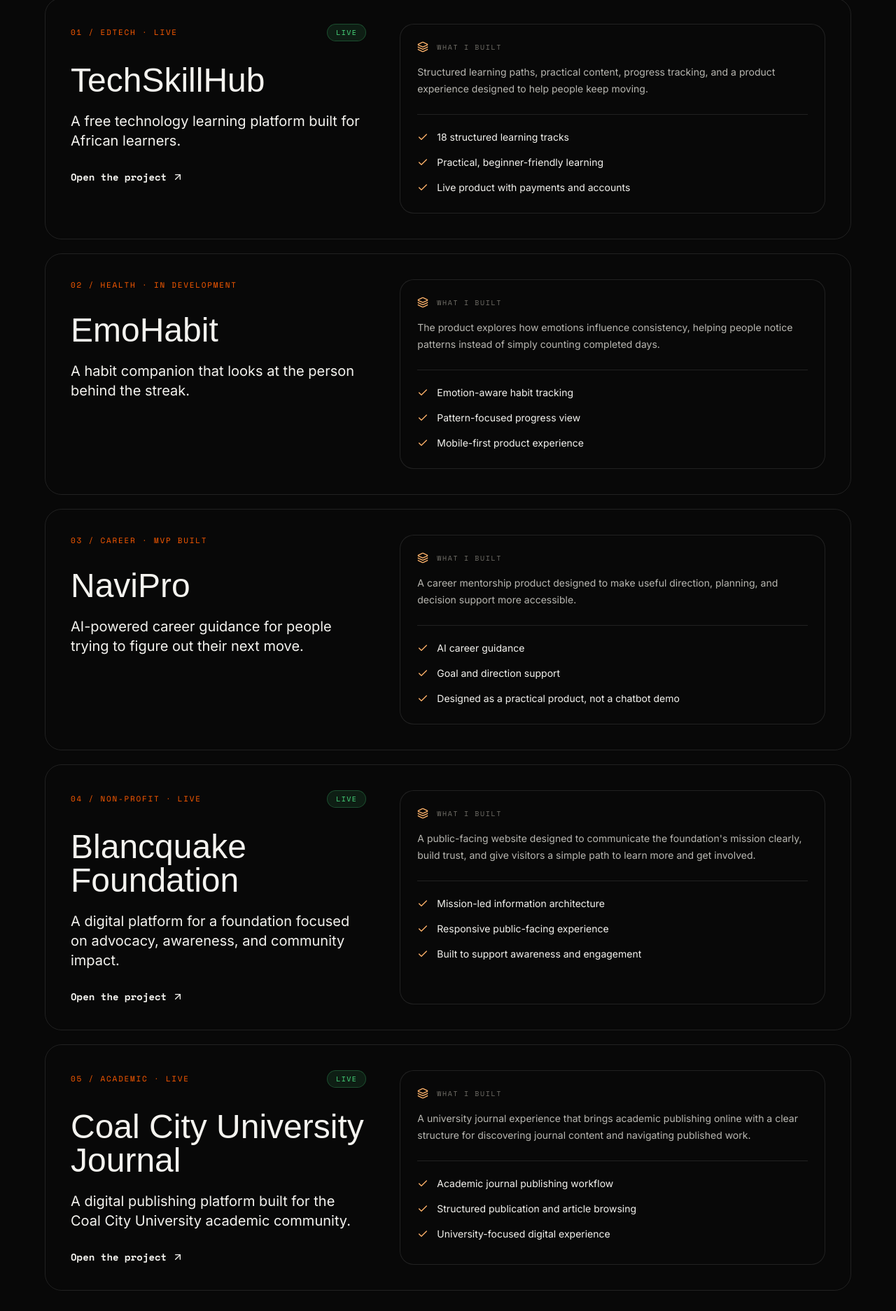
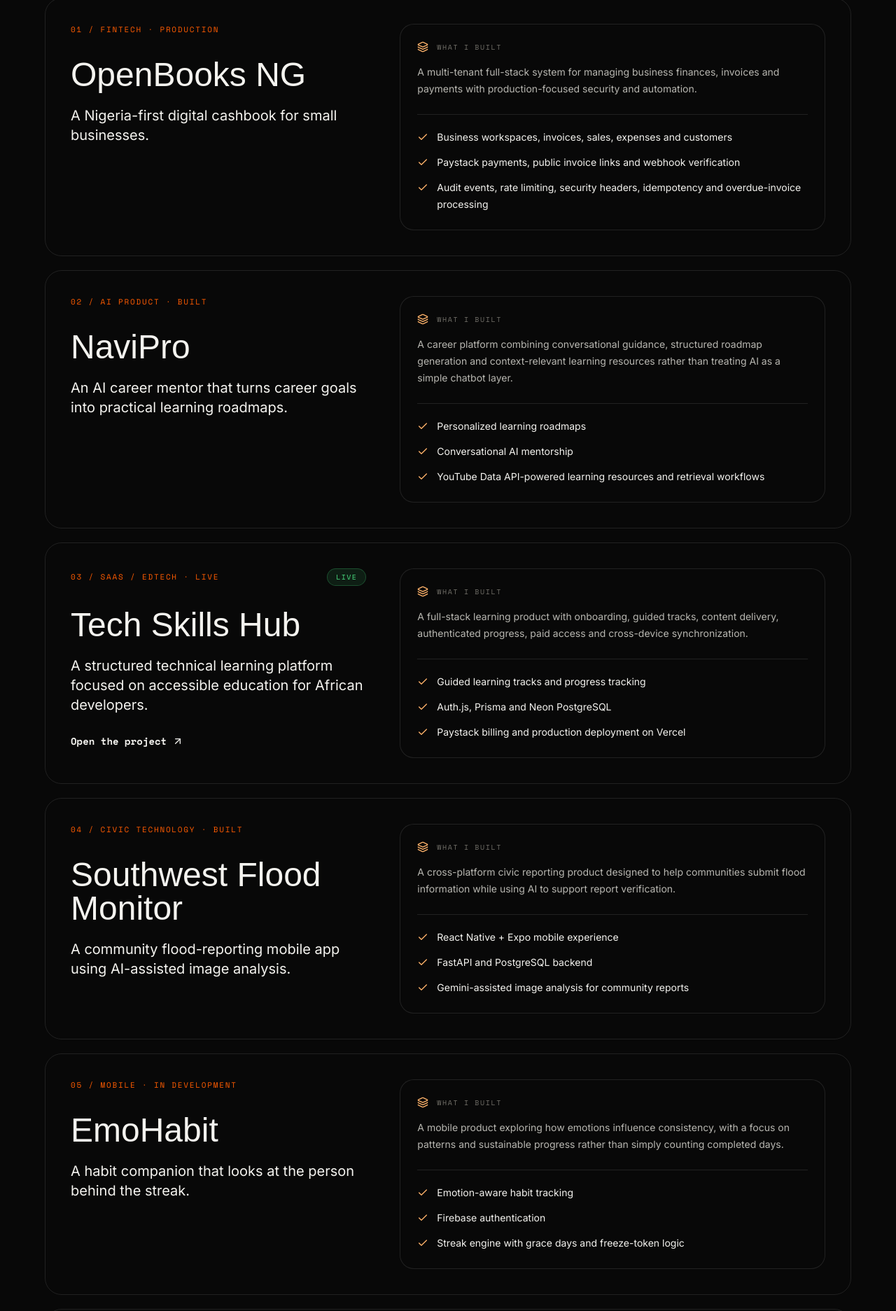
Before and after one commit to awesomeakokayo/PORTFOLIO, a React (Vite) app: page / in a window 1280 px wide. Shown: the part 1368-3241 px from the top of the page at 70% size. Built offline with nearby package versions, Linux system fonts and the light colour scheme; a web font is replaced by a local one.

Commit message:
Refresh portfolio project showcase with current selected work

```diff
--- a/src/ProjectShowcase.jsx
+++ b/src/ProjectShowcase.jsx
@@ -6,46 +6,60 @@ const mono = { fontFamily: "'Space Mono', monospace" };
 
 const showcases = [
   {
-    name: "TechSkillHub",
-    type: "EdTech · Live",
-    summary: "A free technology learning platform built for African learners.",
-    details: "Structured learning paths, practical content, progress tracking, and a product experience designed to help people keep moving.",
-    points: ["18 structured learning tracks", "Practical, beginner-friendly learning", "Live product with payments and accounts"],
+    name: "OpenBooks NG",
+    type: "Fintech · Production",
+    summary: "A Nigeria-first digital cashbook for small businesses.",
+    details: "A multi-tenant full-stack system for managing business finances, invoices and payments with production-focused security and automation.",
+    points: ["Business workspaces, invoices, sales, expenses and customers", "Paystack payments, public invoice links and webhook verification", "Audit events, rate limiting, security headers, idempotency and overdue-invoice processing"],
+  },
+  {
+    name: "NaviPro",
+    type: "AI product · Built",
+    summary: "An AI career mentor that turns career goals into practical learning roadmaps.",
+    details: "A career platform combining conversational guidance, structured roadmap generation and context-relevant learning resources rather than treating AI as a simple chatbot layer.",
+    points: ["Personalized learning roadmaps", "Conversational AI mentorship", "YouTube Data API-powered learning resources and retrieval workflows"],
+  },
+  {
+    name: "Tech Skills Hub",
+    type: "SaaS / EdTech · Live",
+    summary: "A structured technical learning platform focused on accessible education for African developers.",
+    details: "A full-stack learning product with onboarding, guided tracks, content delivery, authenticated progress, paid access and cross-device synchronization.",
+    points: ["Guided learning tracks and progress tracking", "Auth.js, Prisma and Neon PostgreSQL", "Paystack billing and production deployment on Vercel"],
     live: "https://techskillhub.cv",
   },
   {
-    name: "EmoHabit",
-    type: "Health · In development",
-    summary: "A habit companion that looks at the person behind the streak.",
-    details: "The product explores how emotions influence consistency, helping people notice patterns instead of simply counting completed days.",
-    points: ["Emotion-aware habit tracking", "Pattern-focused progress view", "Mobile-first product experience"],
+    name: "Southwest Flood Monitor",
+    type: "Civic technology · Built",
+    summary: "A community flood-reporting mobile app using AI-assisted image analysis.",
+    details: "A cross-platform civic reporting product designed to help communities submit flood information while using AI to support report verification.",
+    points: ["React Native + Expo mobile experience", "FastAPI and PostgreSQL backend", "Gemini-assisted image analysis for community reports"],
   },
   {
-    name: "NaviPro",
-    type: "Career · MVP built",
-    summary: "AI-powered career guidance for people trying to figure out their next move.",
-    details: "A career mentorship product designed to make useful direction, planning, and decision support more accessible.",
-    points: ["AI career guidance", "Goal and direction support", "Designed as a practical product, not a chatbot demo"],
+    name: "EmoHabit",
+    type: "Mobile · In development",
+    summary: "A habit companion that looks at the person behind the streak.",
+    details: "A mobile product exploring how emotions influence consistency, with a focus on patterns and sustainable progress rather than simply counting completed days.",
+    points: ["Emotion-aware habit tracking", "Firebase authentication", "Streak engine with grace days and freeze-token logic"],
+  },
+  {
+    name: "Coal City University Journal",
+    type: "Academic · Live",
+    summary: "A manuscript submission and academic publishing platform.",
+    details: "A full-stack publication system covering author submission, authentication, editorial review, verification, editing, approval and publication workflows.",
+    points: ["PostgreSQL schema and REST API design", "Responsive frontend and role-based publication workflow", "FastAPI backend deployed on Render"],
+    live: "https://journal-nine-ruby.vercel.app",
   },
   {
     name: "Blancquake Foundation",
     type: "Non-profit · Live",
-    summary: "A digital platform for a foundation focused on advocacy, awareness, and community impact.",
-    details: "A public-facing website designed to communicate the foundation's mission clearly, build trust, and give visitors a simple path to learn more and get involved.",
+    summary: "A public-facing digital platform for advocacy, awareness and community impact.",
+    details: "A mission-led website designed to communicate the foundation's work clearly, build trust and give visitors a simple path to learn more and get involved.",
     points: ["Mission-led information architecture", "Responsive public-facing experience", "Built to support awareness and engagement"],
     live: "https://blancquake.org",
   },
-  {
-    name: "Coal City University Journal",
-    type: "Academic · Live",
-    summary: "A digital publishing platform built for the Coal City University academic community.",
-    details: "A university journal experience that brings academic publishing online with a clear structure for discovering journal content and navigating published work.",
-    points: ["Academic journal publishing workflow", "Structured publication and article browsing", "University-focused digital experience"],
-    live: "https://journal-nine-ruby.vercel.app",
-  },
 ];
 
-const labels = ["PRODUCT THINKING", "WEB", "MOBILE", "AI", "BACKEND", "DEPLOYMENT", "PRODUCT THINKING", "WEB", "MOBILE", "AI", "BACKEND", "DEPLOYMENT"];
+const labels = ["PRODUCT THINKING", "WEB", "MOBILE", "AI", "BACKEND", "DEPLOYMENT", "SECURITY", "TESTING", "PRODUCT THINKING", "WEB", "MOBILE", "AI", "BACKEND", "DEPLOYMENT"];
 
 export default function ProjectShowcase() {
   const trackRef = useRef(null);
```
